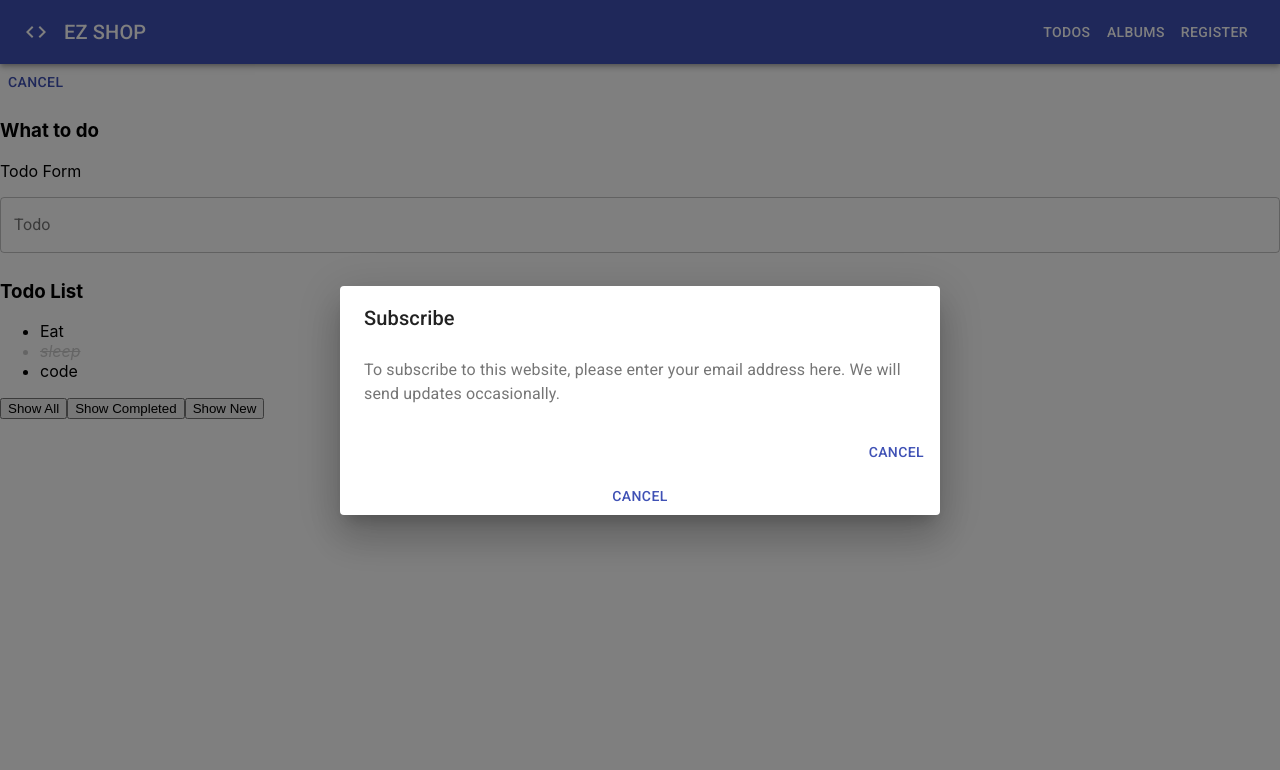
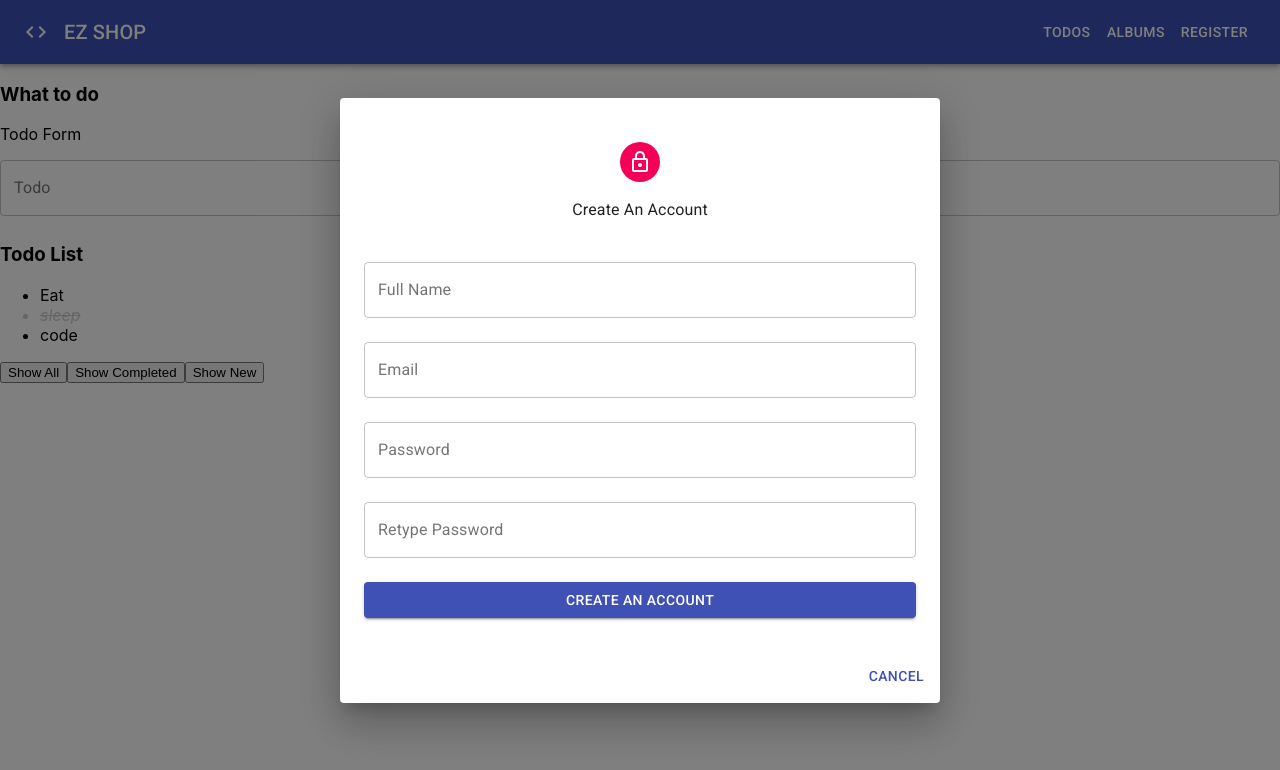
Before and after one commit to nguyenduong1609/learn-reactjs-duong, a React (Create React App) app: page /todos in a window 1280 px wide. Both pictures are taken after a click on the button "REGISTER". Shown: the top 770 px of the page. Built offline with nearby package versions, Linux system fonts and the light colour scheme; no server answers.

Commit message:
style athy

```diff
--- a/src/components/Header/index.jsx
+++ b/src/components/Header/index.jsx
@@ -3,14 +3,13 @@
 import Dialog from '@material-ui/core/Dialog';
 import DialogActions from '@material-ui/core/DialogActions';
 import DialogContent from '@material-ui/core/DialogContent';
-import DialogContentText from '@material-ui/core/DialogContentText';
-import DialogTitle from '@material-ui/core/DialogTitle';
 import { makeStyles } from '@material-ui/core/styles';
 import Toolbar from '@material-ui/core/Toolbar';
 import Typography from '@material-ui/core/Typography';
 import CodeIcon from '@material-ui/icons/Code';
 import React, { useState } from 'react';
 import { Link, NavLink } from 'react-router-dom';
+import Register from '../../features/Auth/components/Register';
 
 const useStyles = makeStyles((theme) => ({
   root: {
@@ -28,7 +27,7 @@
   },
 }));
 
-export default function Header() {
+export default function Header(props) {
   const classes = useStyles();
   const [open, setOpen] = useState(false);
 
@@ -36,7 +35,9 @@
     setOpen(true);
   };
 
-  const handleClose = () => {
+  const handleClose = (e, reason) => {
+    if (reason === 'backdropClick') return;
+    if (reason === 'escapeKeyDown') return;
     setOpen(false);
   };
 
@@ -48,15 +49,12 @@
 
           <Typography variant="h6" className={classes.title}>
             <Link className={classes.link} to="/">
-              {' '}
-              EZ SHOP{' '}
+              EZ SHOP
             </Link>
           </Typography>
 
           <NavLink className={classes.link} to="/todos">
-            <Button className="duong" color="inherit">
-              TODOS
-            </Button>
+            <Button color="inherit">TODOS</Button>
           </NavLink>
 
           <NavLink className={classes.link} to="/albums">
@@ -69,32 +67,17 @@
         </Toolbar>
       </AppBar>
 
-      <Dialog
-        disableBackdropClick
-        disableEscapeKeyDown
-        open={open}
-        onClose={handleClose}
-        aria-labelledby="form-dialog-title"
-      >
-        <DialogTitle id="form-dialog-title">Subscribe</DialogTitle>
+      <Dialog open={open} onClose={handleClose} aria-labelledby="form-dialog-title">
         <DialogContent>
-          <DialogContentText>
-            To subscribe to this website, please enter your email address here. We will send updates
-            occasionally.
-          </DialogContentText>
+          <Register />
         </DialogContent>
+
         <DialogActions>
           <Button onClick={handleClose} color="primary">
             Cancel
           </Button>
         </DialogActions>
-        <Button onClick={handleClose} color="primary">
-          Cancel
-        </Button>
       </Dialog>
-      <Button onClick={handleClose} color="primary">
-        Cancel
-      </Button>
     </div>
   );
 }
--- /dev/null
+++ b/src/features/Auth/components/Register/index.jsx
@@ -0,0 +1,19 @@
+import React from 'react';
+import RegisterForm from '../RegisterForm';
+// import RegisterForm from '../..';
+
+Register.propTypes = {};
+
+function Register(props) {
+  const handleSubmit = (values) => {
+    console.log('Form Submit: ', values);
+  };
+
+  return (
+    <div>
+      <RegisterForm onSubmit={handleSubmit} />
+    </div>
+  );
+}
+
+export default Register;
--- /dev/null
+++ b/src/features/Auth/components/RegisterForm/index.jsx
@@ -0,0 +1,81 @@
+import React from 'react';
+import PropTypes from 'prop-types';
+import InputField from '../../../../components/form-controls/InputField';
+import { useForm } from 'react-hook-form';
+import { yupResolver } from '@hookform/resolvers/yup';
+import * as yup from 'yup';
+import { Avatar, Button, makeStyles, Typography } from '@material-ui/core';
+import { LockOutlined } from '@material-ui/icons';
+import classNames from 'classnames';
+
+const useStyles = makeStyles((theme) => ({
+  root: {
+    paddingTop: theme.spacing(3),
+  },
+
+  avatar: {
+    margin: '0 auto',
+    backgroundColor: theme.palette.secondary.main,
+  },
+
+  title: {
+    textAlign: 'center',
+    margin: theme.spacing(2, 0, 3, 0),
+  },
+
+  submit: {
+    margin: theme.spacing(2, 0, 3, 0),
+  },
+}));
+
+RegisterForm.propTypes = {
+  obSubmit: PropTypes.func,
+};
+
+function RegisterForm(props) {
+  const classes = useStyles();
+  const schema = yup.object().shape({
+    title: yup.string().required('Please enter title').min(5, 'Title is too short'),
+  });
+  const form = useForm({
+    defaultValues: {
+      fullName: '',
+      email: '',
+      password: '',
+      retypePassword: '',
+    },
+    resolver: yupResolver(schema),
+  });
+
+  const handleSubmit = (values) => {
+    console.log('TODO FORM: ', values);
+    const { onSubmit } = props;
+    if (onSubmit) {
+      onSubmit(values);
+    }
+    form.reset();
+  };
+  return (
+    <div className={classes.root}>
+      <Avatar className={classes.avatar}>
+        <LockOutlined></LockOutlined>
+      </Avatar>
+
+      <Typography className={classes.title} component="h4" varian="h5">
+        Create An Account
+      </Typography>
+
+      <form onSubmit={form.handleSubmit(handleSubmit)}>
+        <InputField name="fullName" label="Full Name" form={form} />
+        <InputField name="email" label="Email" form={form} />
+        <InputField name="password" label="Password" form={form} />
+        <InputField name="retypePassword" label="Retype Password" form={form} />
+        <Button className={classes.submit} variant="contained" color="primary" fullWidth>
+          Create an account
+        </Button>
+      </form>
+    </div>
+  );
+}
+
+export default RegisterForm;
--- a/src/features/Todo/pages/ListPage/index.jsx
+++ b/src/features/Todo/pages/ListPage/index.jsx
@@ -29,7 +29,7 @@
   const [todoList, setTodoList] = useState(initTodoList);
   const [filteredStatus, setFilteredStatus] = useState(() =>{
     const params = queryString.parse(location.search);
-    console.log(params);
+    // console.log(params);
     return params.status || 'all';
   });
 
```
Also changed, not shown: src/features/Auth/index.jsx (added), 1 other file (tests, documents, lock files or other folders).
